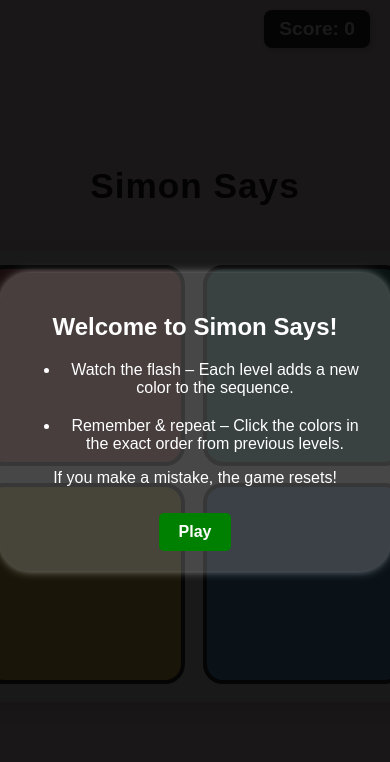
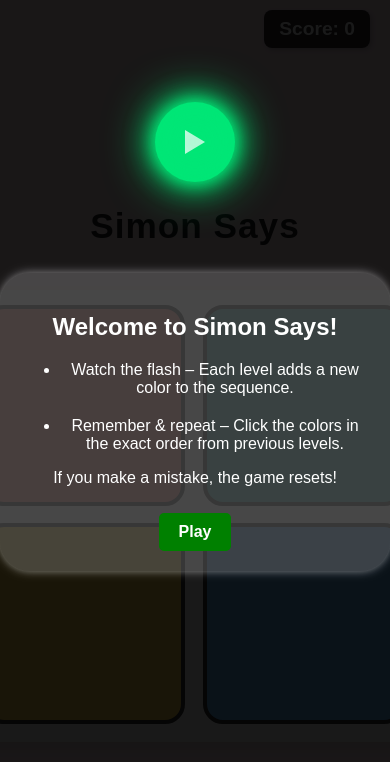
Before and after one commit to shahaa01/SimonSaysPublic, a plain HTML site: page index.html in a window 390 px wide. Shown: the top 762 px of the page. Drawn offline with Linux system fonts and the light colour scheme.

Commit message:
Added a new play button for phones

```diff
--- a/game.css
+++ b/game.css
@@ -15,6 +15,45 @@ body {
     body {
         background-color: #FCE4EC;
     }
+}
+
+.play-container {
+    width: 80px;
+    height: 80px;
+    background-color: #00e676; /* Neon Green */
+    border-radius: 50%;
+    display: flex;
+    justify-content: center;
+    align-items: center;
+    box-shadow: 0 0 15px #00e676, 0 0 30px #00e676, 0 0 50px #00ff80; /* Soft glow */
+    cursor: pointer;
+    transition: 0.3s ease-in-out;
+    position: relative;
+    z-index: 10000;
+}
+
+.play-container::before {
+    content: "";
+    position: absolute;
+    width: 100%;
+    height: 100%;
+    border-radius: 50%;
+    background: radial-gradient(circle, rgba(0, 230, 118, 0.4) 20%, transparent 70%);
+    opacity: 0.8;
+    filter: blur(8px);
+  }
+
+  .play-container:hover {
+    box-shadow: 0 0 20px #00ff80, 0 0 40px #00ff80, 0 0 60px #00ff80;
+    transform: scale(1.1);
+  }
+
+.mobile-play-again {
+    width: 0;
+    height: 0;
+    border-left: 20px solid white;
+    border-top: 12px solid transparent;
+    border-bottom: 12px solid transparent;
 }
 
 /* Dark mode specifically for screens 768px or smaller */
--- a/game.js
+++ b/game.js
@@ -7,6 +7,7 @@ let score = document.querySelector('#score-box');
 let clickAudio = document.querySelector('.click');
 let gameOverAudio = document.querySelector('.gameOver');
 let playBtn = document.querySelector('#play-btn');
+let playBtnClicked = false;
 
 //detecting the device for relevant starter instruction
 function starterText() {
@@ -19,6 +20,7 @@ function starterText() {
 }
 
 playBtn.addEventListener('click', () => {
+     playBtnClicked = true;
     let curtain = document.querySelector('#curtain');
     curtain.style.transform = "translateY(-100%)";
     setTimeout(() => {
@@ -38,9 +40,18 @@ for(let box of boxes) {
     box.classList.add('disabled');
 }
 
+document.addEventListener('keydown', () => {
+    if(!gameStarted && playBtnClicked) {
+        startGame();
+    }
+});
 
-document.addEventListener('keydown', startGame);
-document.addEventListener('touchstart', startGame); //for mobile devices
+//for mobile devices
+document.addEventListener('touchstart', () => {
+    if(!gameStarted && playBtnClicked) {
+        startGame();
+    }
+});
 
 function startGame() {
     for(let box of boxes) {
--- a/index.html
+++ b/index.html
@@ -7,6 +7,9 @@
     <link rel="stylesheet" href="game.css">
 </head>
 <body>
+    <div class="play-container">
+        <div class="mobile-play-again"></div>
+    </div>
     <div id="curtain">
         <div id="curtain-content">
             <h2>Welcome to Simon Says!</h2>
```
